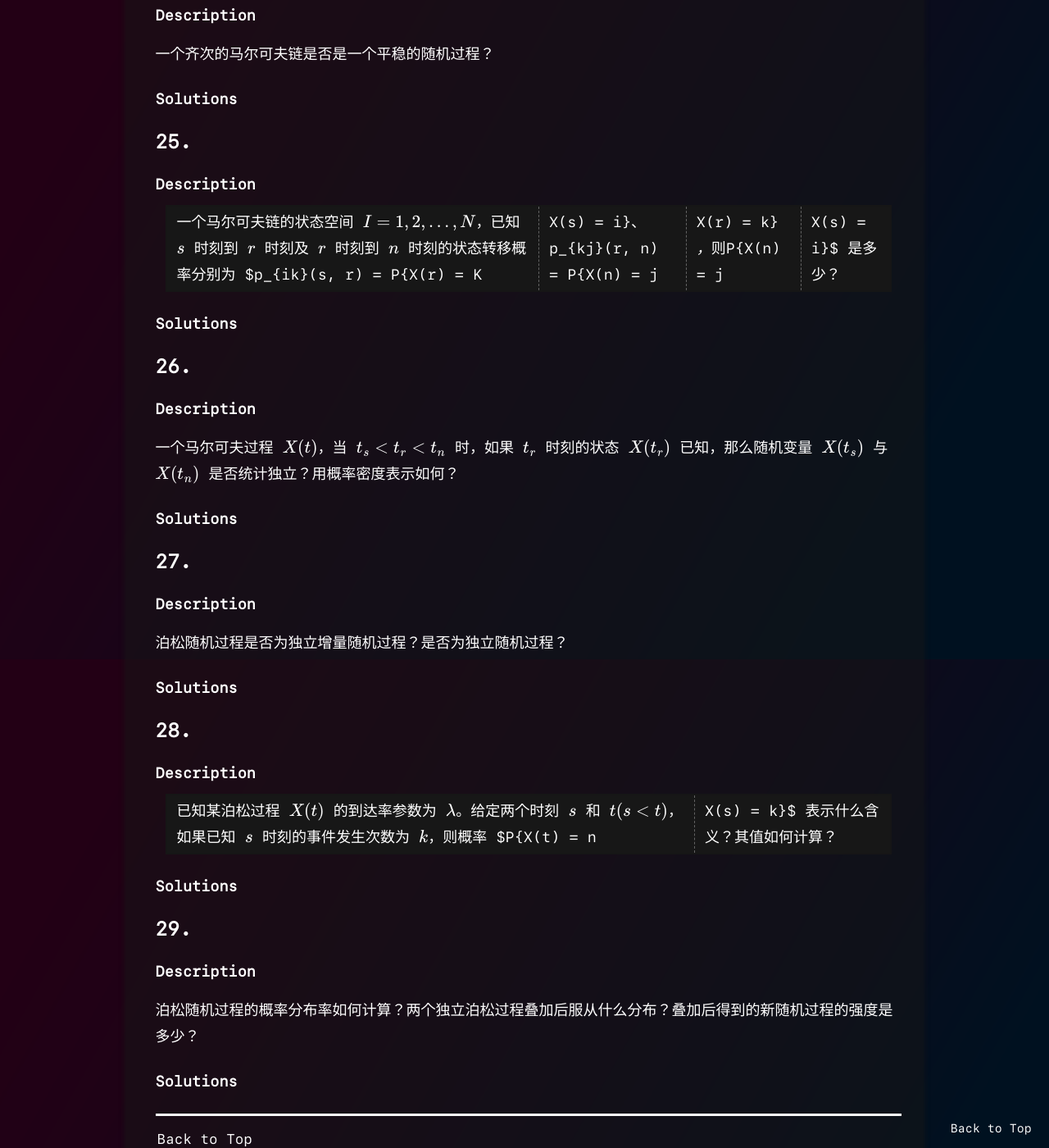
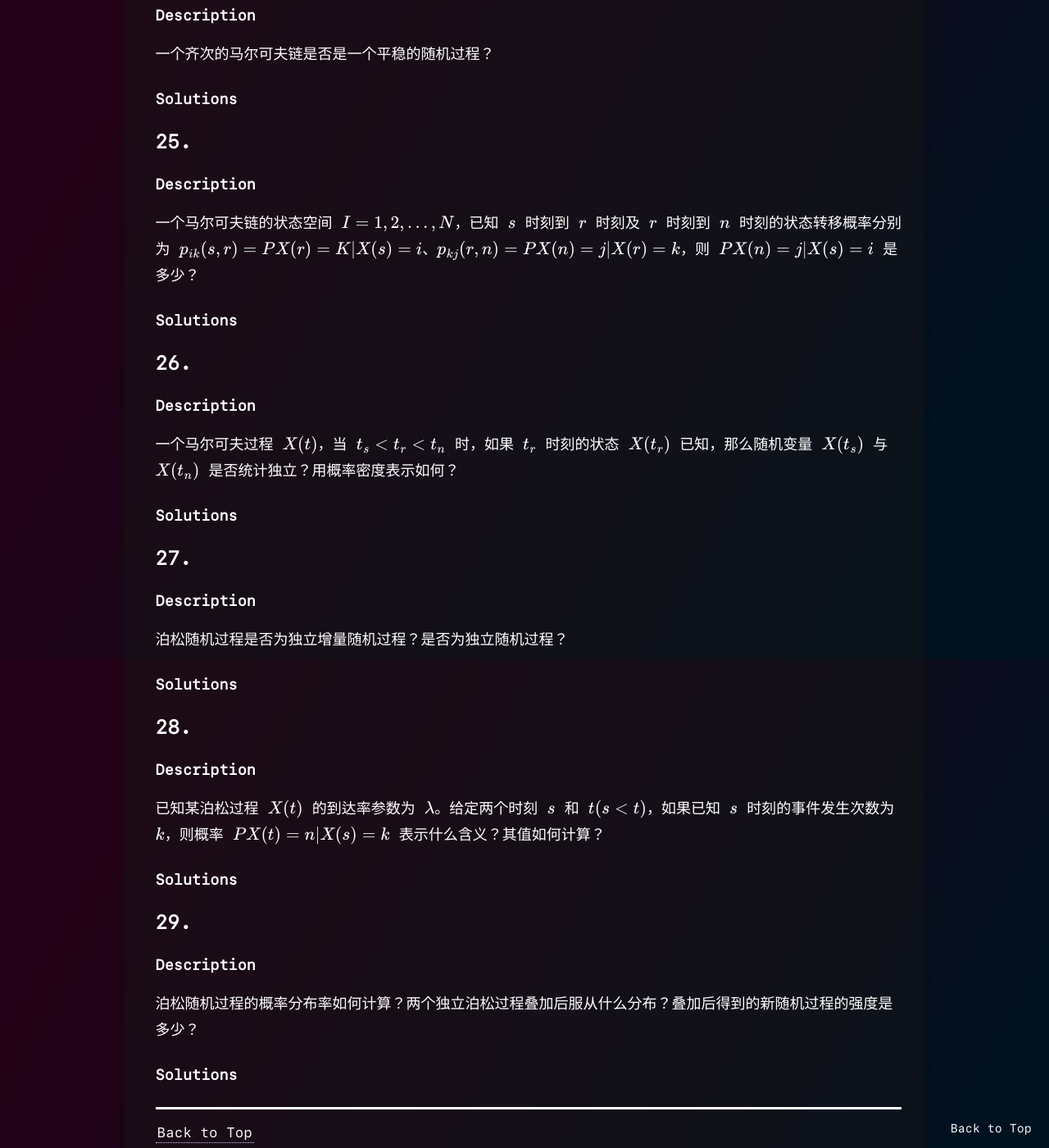
Before and after one commit to CongJyu/CongJyu.github.io, a Jekyll site: the page built from _posts/2024-01-03-hnu_sp_review.md, in a window 1280 px wide and 1400 px high, scrolled down 8196 px. Shown: the whole window at 82% size. Built offline with Jekyll 4.4.1, drawn with Linux system fonts in a browser that asks for light colours; some web fonts are replaced; formulas are drawn with MathJax 3; comment, search, counter and statistics services are not loaded.

Commit message:
update post

```diff
--- a/_posts/2024-01-03-hnu_sp_review.md
+++ b/_posts/2024-01-03-hnu_sp_review.md
@@ -143,9 +143,9 @@
 R_X(t_1, t_2) = R_X(\tau), (\tau = t_1 - t_2)
 $$
 
-| 取值 | $-1$ | $2$ |
-| --- | --- | --- |
-| $P$ | $\frac{2}{3}$ | $\frac{1}{3}$ |
+| 取值 | $-1$          | $2$           |
+| ---- | ------------- | ------------- |
+| $P$  | $\frac{2}{3}$ | $\frac{1}{3}$ |
 
 所以可以计算 $X$ 和 $Y$ 的一阶矩和二阶矩：
 
@@ -355,7 +355,7 @@
 
 #### Description
 
-一个马尔可夫链的状态空间 $I = \{1, 2, ..., N\}$，已知 $s$ 时刻到 $r$ 时刻及 $r$ 时刻到 $n$ 时刻的状态转移概率分别为 $p_{ik}(s, r) = P\{X(r) = K | X(s) = i\}$、$p_{kj}(r, n) = P\{X(n) = j | X(r) = k\}$，则 $P\{X(n) = j | X(s) = i\}$  是多少？
+一个马尔可夫链的状态空间 $I = \{1, 2, ..., N\}$，已知 $s$ 时刻到 $r$ 时刻及 $r$ 时刻到 $n$ 时刻的状态转移概率分别为 $p_{ik}(s, r) = P\{X(r) = K \vert X(s) = i\}$、$p_{kj}(r, n) = P\{X(n) = j \vert X(r) = k\}$，则 $P\{X(n) = j \vert X(s) = i\}$  是多少？
 
 #### Solutions
 
@@ -379,7 +379,7 @@
 
 #### Description
 
-已知某泊松过程 $X(t)$ 的到达率参数为 $\lambda$。给定两个时刻 $s$ 和 $t(s \lt t)$，如果已知 $s$ 时刻的事件发生次数为 $k$，则概率 $P\{X(t) = n | X(s) = k\}$ 表示什么含义？其值如何计算？
+已知某泊松过程 $X(t)$ 的到达率参数为 $\lambda$。给定两个时刻 $s$ 和 $t(s \lt t)$，如果已知 $s$ 时刻的事件发生次数为 $k$，则概率 $P\{X(t) = n \vert X(s) = k\}$ 表示什么含义？其值如何计算？
 
 #### Solutions
 
```
Also changed, not shown: 2 other files.
